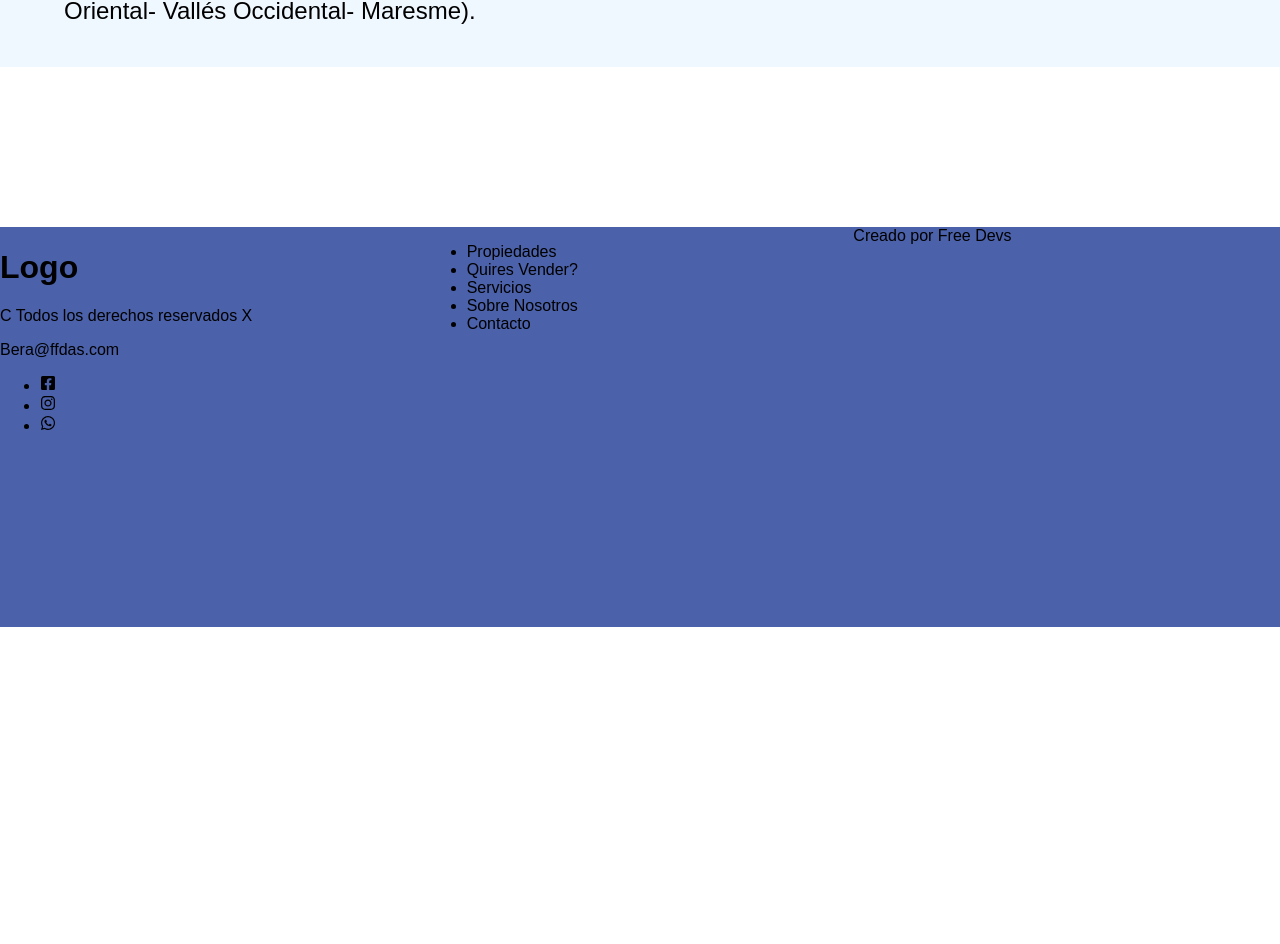
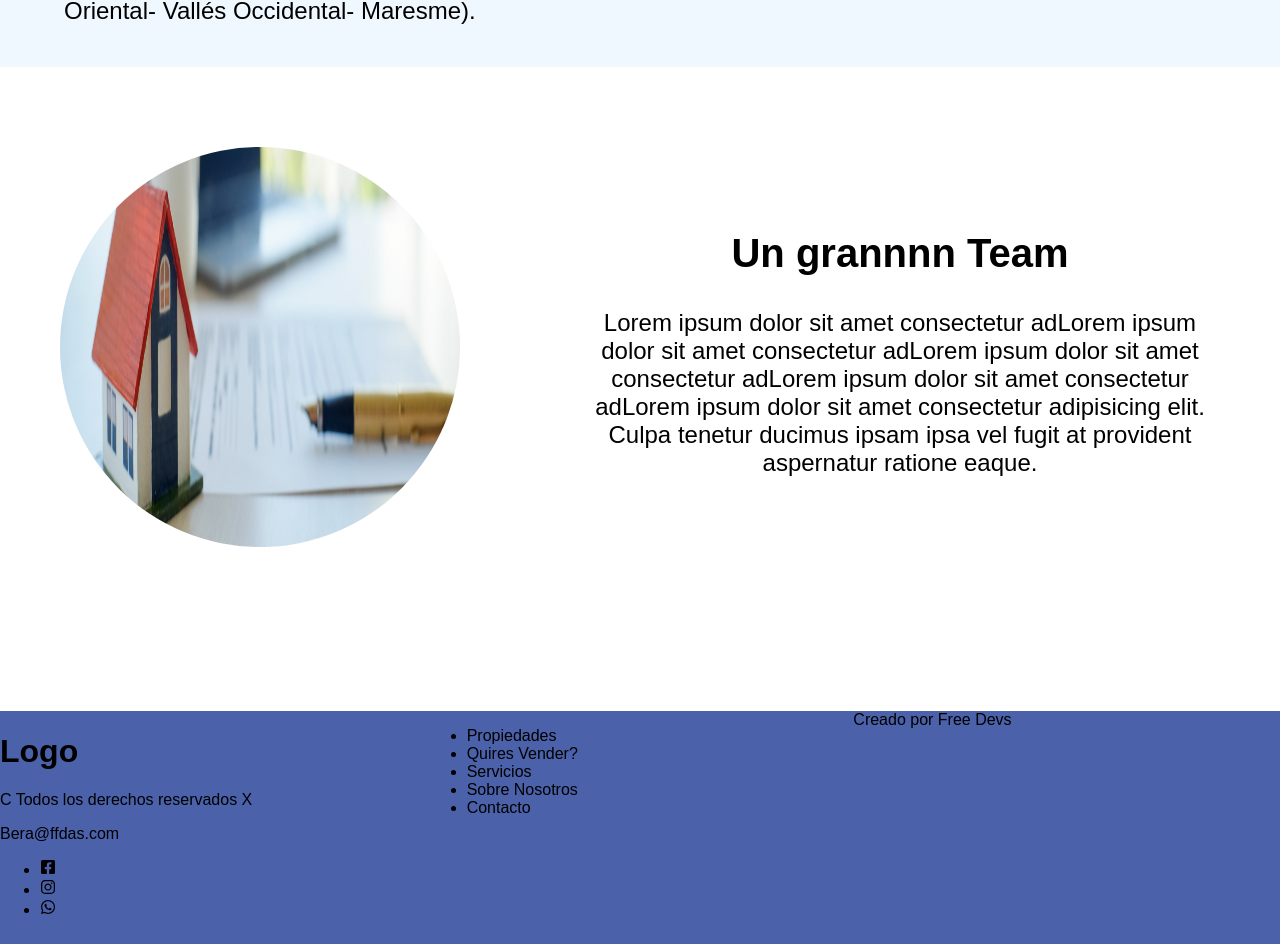
Before and after one commit to DeeRo-dev/Inmboliaria, a Next.js app: page /nosotros in a window 1280 px wide. Shown: the part 1109-2053 px from the top of the page. Before the commit the page ends 1736 px from the top, so only its background shows below. Built offline with nearby package versions, Linux system fonts and the light colour scheme.

Commit message:
Info + sobre nosotros

```diff
--- a/pages/nosotros/index.jsx
+++ b/pages/nosotros/index.jsx
@@ -27,7 +27,15 @@ Trabajamos en Berazategui, ciudad capital y área metropolitana. (Baix Llobregat
       </div>
     </div>
     </div>
-
+    <div className={style.contNos}>
+      <div className={style.contImage}>
+      <Image className={style.imgT} src={imag}/>
+      </div>
+      <div className={style.textS}>
+        <h2>Un grannnn Team</h2>
+      <p>Lorem ipsum dolor sit amet consectetur adLorem ipsum dolor sit amet consectetur adLorem ipsum dolor sit amet consectetur adLorem ipsum dolor sit amet consectetur adLorem ipsum dolor sit amet consectetur adipisicing elit. Culpa tenetur ducimus ipsam ipsa vel fugit at provident aspernatur ratione eaque.</p>
+      </div>
+    </div>
   <Footer/>
    </div>
   )
--- a/styles/Nosotros.module.css
+++ b/styles/Nosotros.module.css
@@ -33,3 +33,30 @@
 .spn{
   font-size: 3vh;
 }
+.contNos{
+  display: flex;
+  flex-direction: row;
+  text-align: center;
+  justify-content: center;
+  margin-top: 10vh;
+}
+.contImage{
+  margin: auto;
+}
+.imgT{
+  width: 50vh;
+  height: 50vh;
+  border-radius: 50%;
+  margin: auto;
+}
+.textS{
+  margin:auto;
+  width: 50%;
+
+}
+.textS h2{
+  font-size: 5vh;
+}
+.textS p{
+  font-size: 3vh;
+}
```
